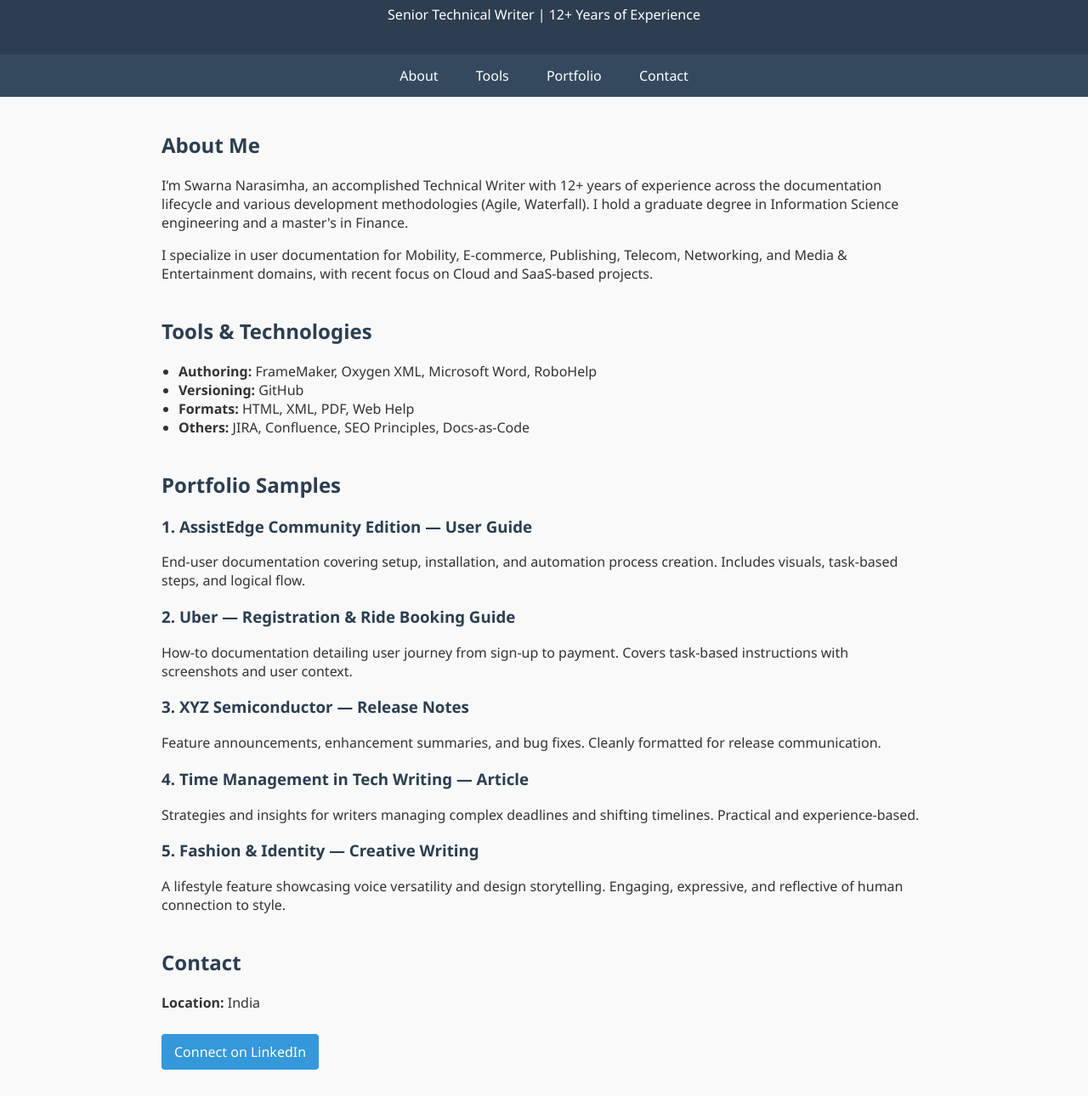
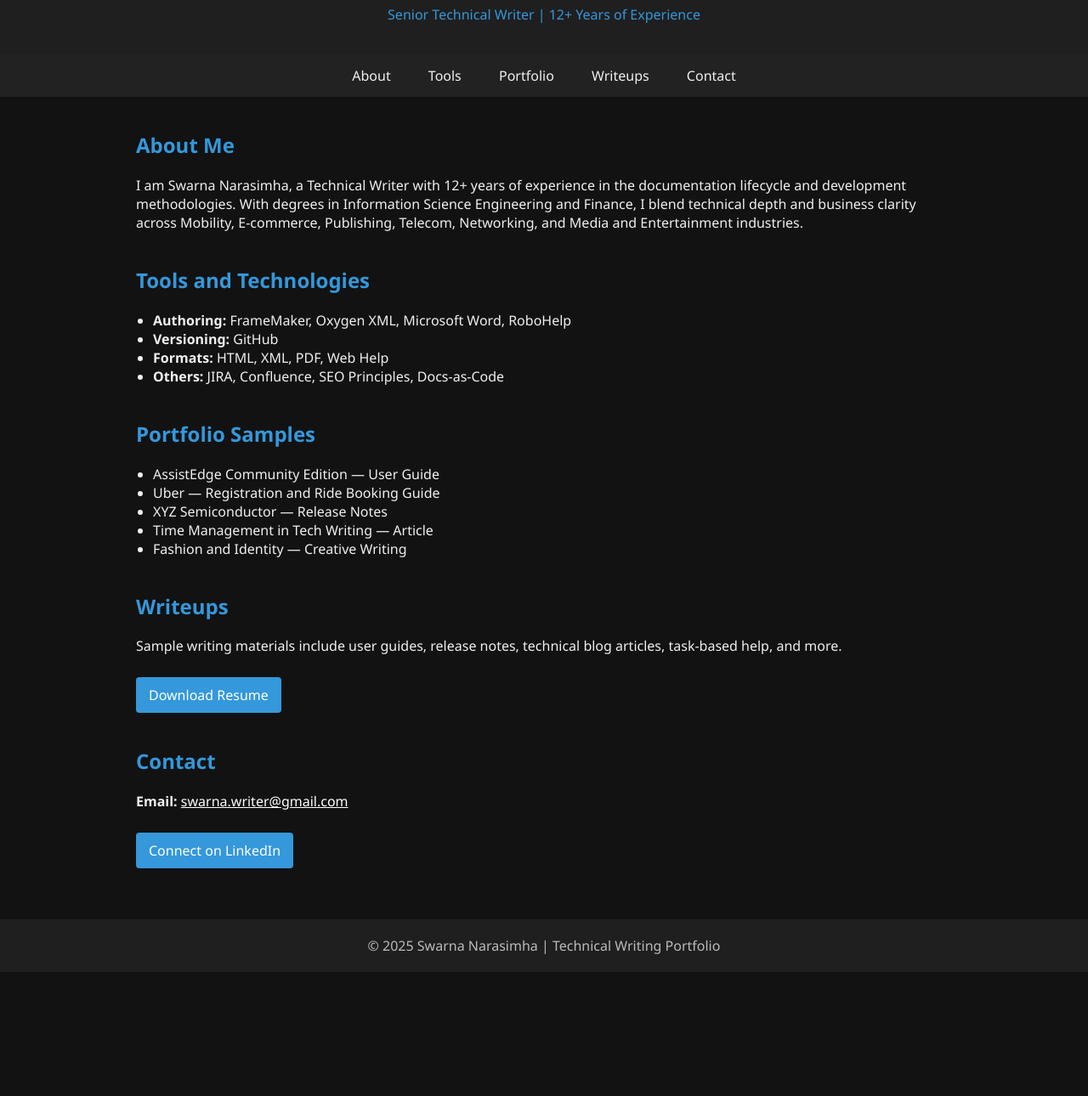
Before and after one commit to Swarna-TechnicalWriter/Swarna-Portfolio, a plain HTML site: page index.html in a window 1280 px wide. Shown: the part 100-1390 px from the top of the page at 85% size. After the commit the page ends 1244 px from the top, so only its background shows below. Drawn offline with Linux system fonts and the light colour scheme.

Commit message:
Add files via upload

```diff
--- a/index.html
+++ b/index.html
@@ -7,34 +7,35 @@
   <meta name="viewport" content="width=device-width, initial-scale=1">
   <style>
     :root {
-            --primary-color: #2c3e50;
+      --bg-color: #121212;
+      --text-color: #f0f0f0;
       --accent-color: #3498db;
-            --bg-color: #f9f9f9;
+      --card-bg: #1e1e1e;
     }
 
     body {
-            font-family: 'Segoe UI', Tahoma, Geneva, Verdana, sans-serif;
+      font-family: 'Segoe UI', sans-serif;
       background-color: var(--bg-color);
+      color: var(--text-color);
       margin: 0;
       padding: 0;
-            color: #333;
     }
 
     header {
-            background-color: var(--primary-color);
-            color: white;
-            padding: 20px 0;
+      background-color: #1f1f1f;
+      padding: 20px;
       text-align: center;
+      color: var(--accent-color);
     }
 
     nav {
-            background-color: #34495e;
+      background-color: #222;
       text-align: center;
     }
 
     nav a {
       display: inline-block;
-            color: white;
+      color: var(--text-color);
       padding: 14px 20px;
       text-decoration: none;
     }
@@ -44,30 +45,21 @@
     }
 
     .container {
-            max-width: 900px;
-            margin: 40px auto;
-            padding: 0 20px;
+      max-width: 960px;
+      margin: auto;
+      padding: 20px;
     }
 
     h1, h2, h3 {
-            color: var(--primary-color);
+      color: var(--accent-color);
     }
 
-        .section {
-            margin-top: 40px;
+    section {
+      margin-bottom: 40px;
     }
 
     ul {
-            margin-top: 0;
       padding-left: 20px;
-        }
-
-        footer {
-            text-align: center;
-            font-size: 0.9em;
-            padding: 20px;
-            background-color: #eee;
-            margin-top: 60px;
     }
 
     .button {
@@ -80,8 +72,11 @@
       border-radius: 4px;
     }
 
-        .button:hover {
-            background-color: #2a80b9;
+    footer {
+      background-color: #1f1f1f;
+      color: #bbb;
+      text-align: center;
+      padding: 20px;
     }
   </style>
 </head>
@@ -96,18 +91,18 @@
   <a href="#about">About</a>
   <a href="#tools">Tools</a>
   <a href="#portfolio">Portfolio</a>
+  <a href="#writeups">Writeups</a>
   <a href="#contact">Contact</a>
 </nav>
 
 <div class="container">
-    <section id="about" class="section">
+  <section id="about">
     <h2>About Me</h2>
-        <p>I’m Swarna Narasimha, an accomplished Technical Writer with 12+ years of experience across the documentation lifecycle and various development methodologies (Agile, Waterfall). I hold a graduate degree in Information Science engineering and a master's in Finance.</p>
-        <p>I specialize in user documentation for Mobility, E-commerce, Publishing, Telecom, Networking, and Media & Entertainment domains, with recent focus on Cloud and SaaS-based projects.</p>
+    <p>I am Swarna Narasimha, a Technical Writer with 12+ years of experience in the documentation lifecycle and development methodologies. With degrees in Information Science Engineering and Finance, I blend technical depth and business clarity across Mobility, E-commerce, Publishing, Telecom, Networking, and Media and Entertainment industries.</p>
   </section>
 
-    <section id="tools" class="section">
-        <h2>Tools & Technologies</h2>
+  <section id="tools">
+    <h2>Tools and Technologies</h2>
     <ul>
       <li><strong>Authoring:</strong> FrameMaker, Oxygen XML, Microsoft Word, RoboHelp</li>
       <li><strong>Versioning:</strong> GitHub</li>
@@ -116,27 +111,26 @@
     </ul>
   </section>
 
-    <section id="portfolio" class="section">
+  <section id="portfolio">
     <h2>Portfolio Samples</h2>
-        <h3>1. AssistEdge Community Edition — User Guide</h3>
-        <p>End-user documentation covering setup, installation, and automation process creation. Includes visuals, task-based steps, and logical flow.</p>
-
-        <h3>2. Uber — Registration & Ride Booking Guide</h3>
-        <p>How-to documentation detailing user journey from sign-up to payment. Covers task-based instructions with screenshots and user context.</p>
-
-        <h3>3. XYZ Semiconductor — Release Notes</h3>
-        <p>Feature announcements, enhancement summaries, and bug fixes. Cleanly formatted for release communication.</p>
-
-        <h3>4. Time Management in Tech Writing — Article</h3>
-        <p>Strategies and insights for writers managing complex deadlines and shifting timelines. Practical and experience-based.</p>
-
-        <h3>5. Fashion & Identity — Creative Writing</h3>
-        <p>A lifestyle feature showcasing voice versatility and design storytelling. Engaging, expressive, and reflective of human connection to style.</p>
+    <ul>
+      <li>AssistEdge Community Edition — User Guide</li>
+      <li>Uber — Registration and Ride Booking Guide</li>
+      <li>XYZ Semiconductor — Release Notes</li>
+      <li>Time Management in Tech Writing — Article</li>
+      <li>Fashion and Identity — Creative Writing</li>
+    </ul>
   </section>
 
-    <section id="contact" class="section">
+  <section id="writeups">
+    <h2>Writeups</h2>
+    <p>Sample writing materials include user guides, release notes, technical blog articles, task-based help, and more.</p>
+    <a class="button" href="Swarna_TechnicalWriterResume.pdf" download>Download Resume</a>
+  </section>
+
+  <section id="contact">
     <h2>Contact</h2>
-        <p><strong>Location:</strong> India</p>
+    <p><strong>Email:</strong> <a href="mailto:swarna.writer@gmail.com" style="color:#fff;">swarna.writer@gmail.com</a></p>
     <p><a href="https://www.linkedin.com/in/swarna-narasimha-150b621a6" class="button" target="_blank">Connect on LinkedIn</a></p>
   </section>
 </div>
```
Lines whose indentation alone changed are shown as unchanged.
